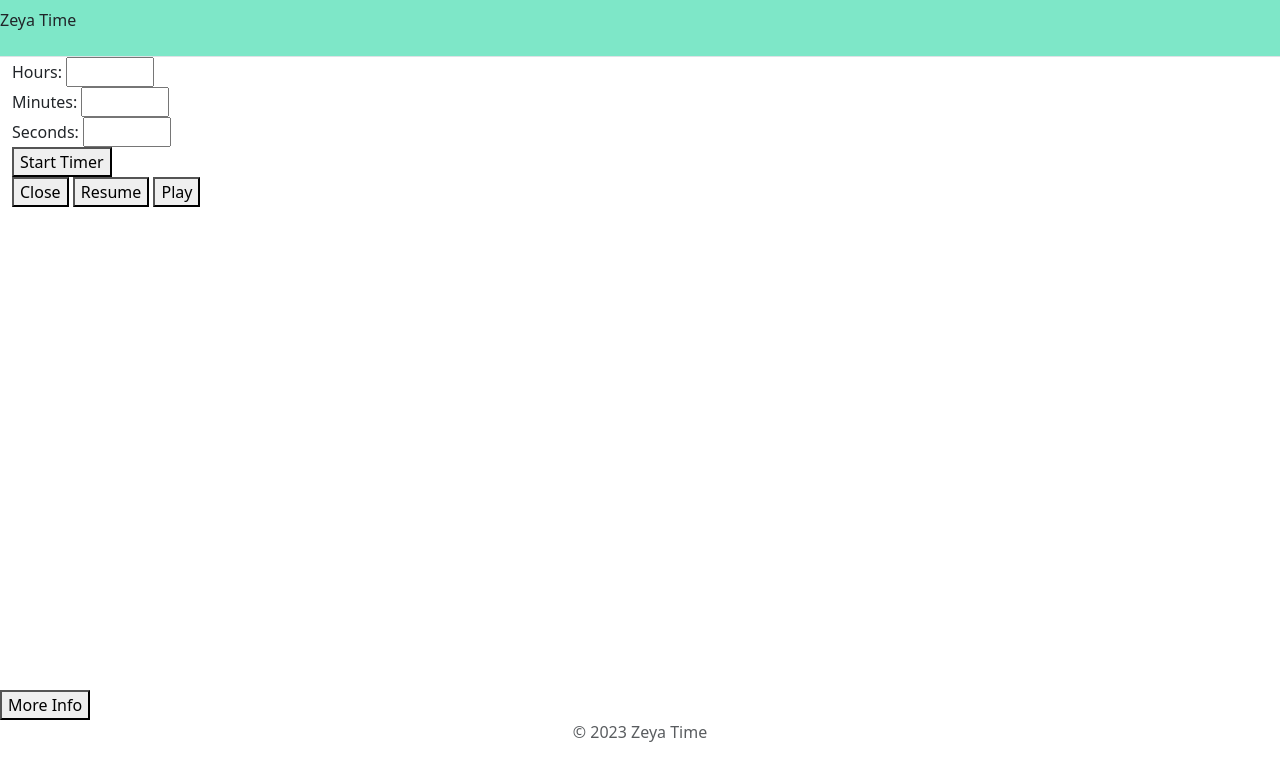
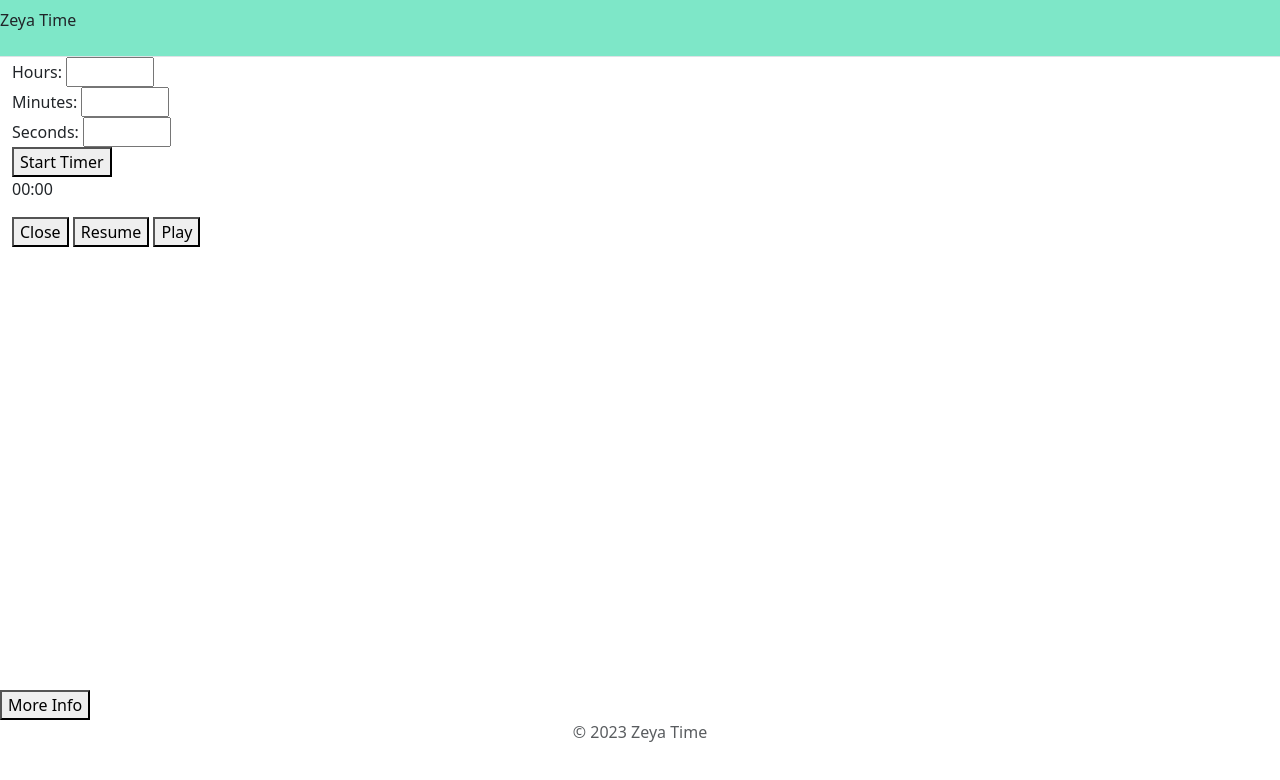
Before and after one commit to thunderain/Zeya-Time, a plain HTML site: page home.html in a window 1280 px wide. Drawn offline with nearby package versions, Linux system fonts and the light colour scheme.

Commit message:
Added label

```diff
--- a/home.html
+++ b/home.html
@@ -61,10 +61,12 @@
 
 
 
-<div id="divLabelTimeComnplete" class="container-fluid">
+<div id="divLabelTimeComplete" class="container-fluid">
+<label id="lblTimeComplete">
+  <p class="bi-clock">00:00</p>
+</label>
 
-
-</div><!--end of divLabelTimeComnplete-->
+</div><!--end of divLabelTimeComplete-->
 
 
 
```
